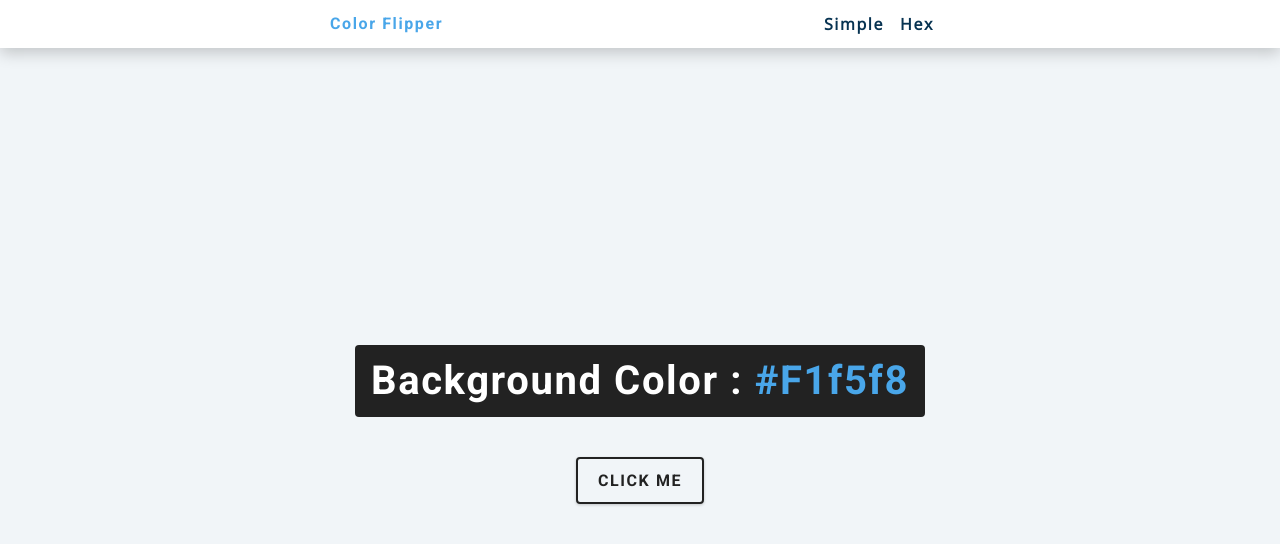
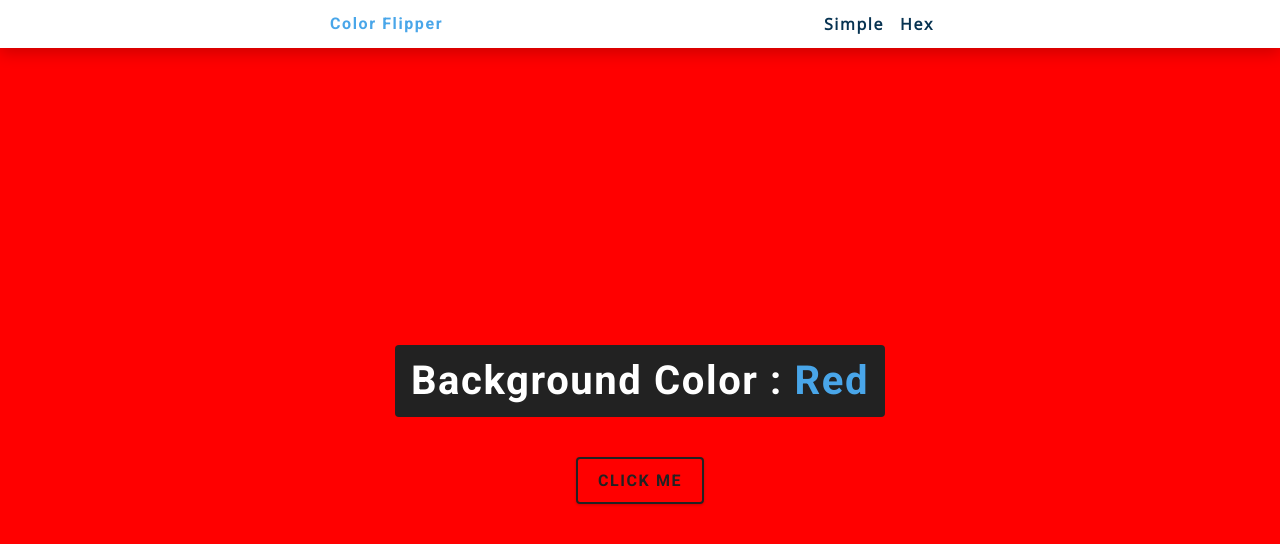
Before and after one commit to rachelc3/color-flipper, a plain HTML site: page index.html in a window 1280 px wide. Both pictures are taken after a click on the button "CLICK ME". Drawn offline with nearby package versions, Linux system fonts and the light colour scheme; files that its build step writes are made by us from their sources.

Commit message:
Fixed links in HTML files and coded Simple side of color flipper

```diff
--- a/hex.html
+++ b/hex.html
@@ -8,7 +8,7 @@
     </title>
 
     <!-- styles -->
-    <link rel="stylesheet" href="styles.css" />
+    <link rel="stylesheet" href="/css/styles.css" />
   </head>
 
   <body>
@@ -28,6 +28,6 @@
       </div>
     </main>
     <!-- javascript -->
-    <script src="hex.js"></script>
+    <script src="/js/hex.js"></script>
   </body>
 </html>
--- a/index.html
+++ b/index.html
@@ -6,7 +6,7 @@
     <title>Color Flipper || Simple</title>
 
     <!-- styles -->
-    <link rel="stylesheet" href="styles.css" />
+    <link rel="stylesheet" href="/css/styles.css" />
   </head>
   <body>
     <nav>
@@ -24,13 +24,15 @@
     </nav>
     <main>
       <div class="container">
-        <h2>Background color : <span class="color">
-         #f1f5f8
-        </span></h2>
+        <h2>Background color :
+          <span class="color">
+           #f1f5f8
+          </span>
+        </h2>
         <button class="btn btn-hero" id="btn">click me</button>
       </div>
     </main>
     <!-- javascript -->
-    <script src="app.js"></script>
+    <script src="js/app.js"></script>
   </body>
 </html>
--- a/js/app.js
+++ b/js/app.js
@@ -1 +1,16 @@
 const colors = ["green", "red", "rgba(133,122,200)", "#f15025"];
+const btn = document.getElementById('btn');
+const color = document.querySelector('.color');
+
+btn.addEventListener('click', function(){
+//get random number between 0 - 3
+    const randomNumber = getRandomNumber();
+    console.log(randomNumber);
+
+    document.body.style.backgroundColor = colors[randomNumber];
+    color.textContent = colors[randomNumber];
+})
+
+function getRandomNumber() {
+    return Math.floor(Math.random() * colors.length);
+}
```
